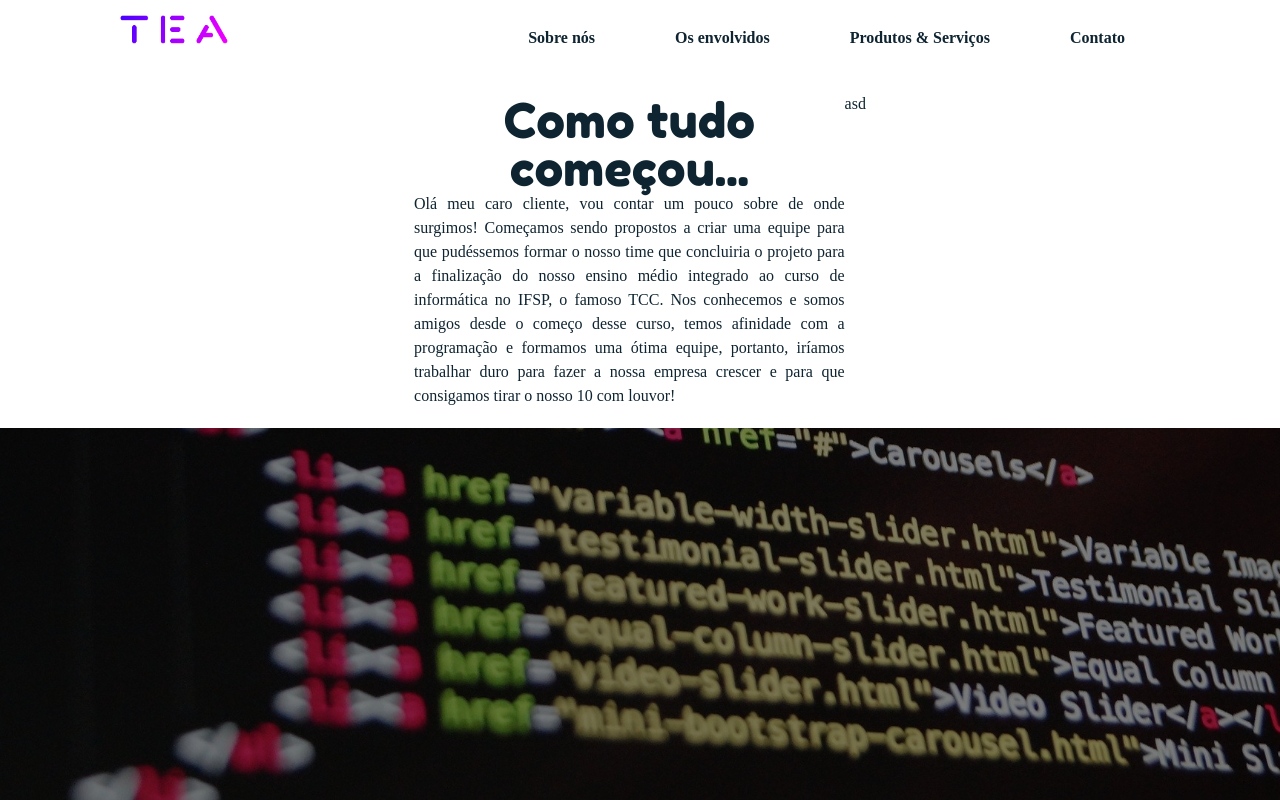
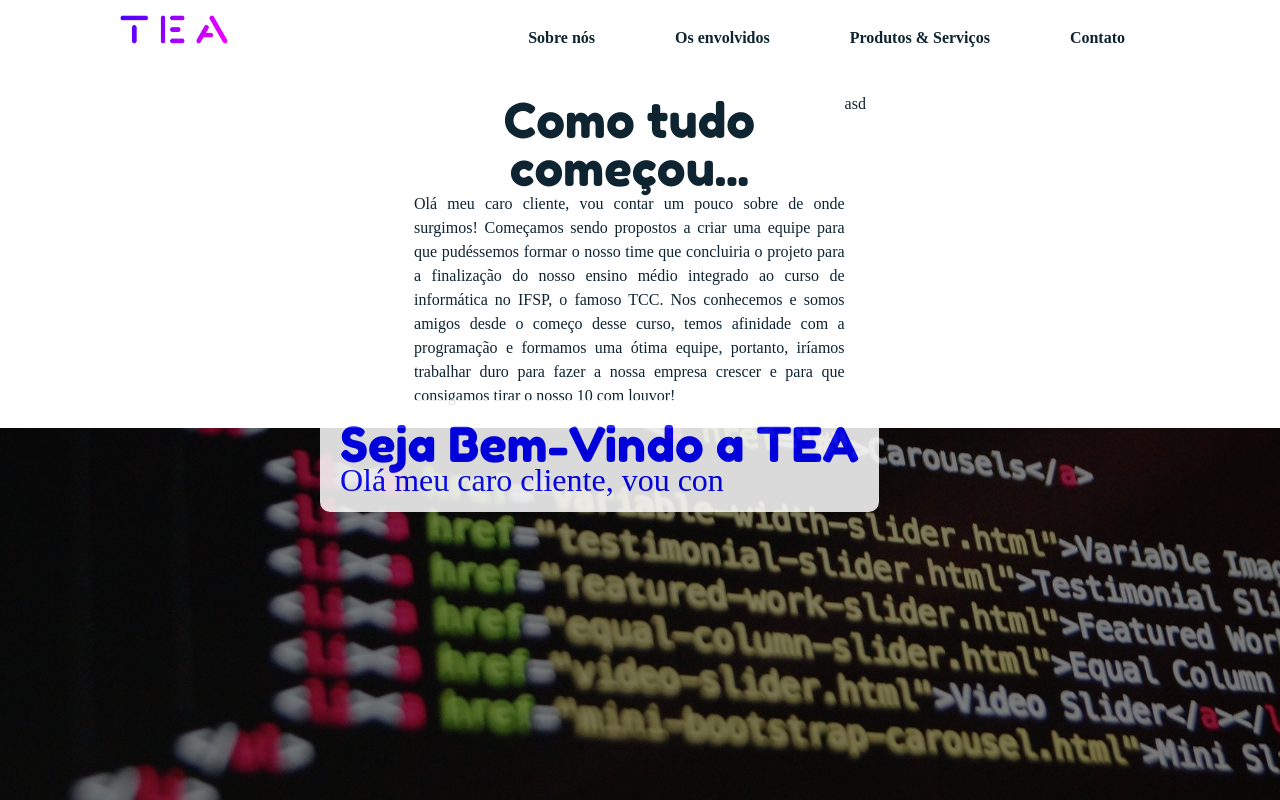
Before and after one commit to AnthonyZitoTegoshi/TEA, a PHP site: page / in a window 1280 px wide. Run offline with PHP 8.4, Linux system fonts and the light colour scheme; some libraries are stand-ins or nearby versions; some web fonts are replaced.

Commit message:
post_slide

```diff
--- a/assets/css/main.css
+++ b/assets/css/main.css
@@ -425,3 +425,15 @@ body {
     object-fit: cover;
     filter: brightness(50%);
 }
+
+.text-slide {
+    position: fixed;
+    font-size: 32px;
+    left: 25%;
+    top: 50%;
+    color: blue;
+    z-index: 2;
+    background-color: white;
+    opacity: 85%;
+
+}
--- a/assets/js/main.js
+++ b/assets/js/main.js
@@ -86,7 +86,7 @@ window.addEventListener("mouseover", dropdownToggle);
 
 //jquery activation
 
-var img_array = [
+/*var img_array = [
     'assets/img/slideImg/1.jpg',
     'assets/img/slideImg/2.jpg',
     'assets/img/slideImg/3.jpg',
@@ -104,3 +104,4 @@ setInterval(function () {
         pickup.fadeIn(2000);
     });
 }, 4000);
+*/
--- a/index.html
+++ b/index.html
@@ -71,6 +71,10 @@
             <div class="col-12-lg">
                 <div class="slideshow-board ">
                     <img src="assets/img/slideImg/1.jpg" class= "slide" id="banner" style="height: 70hv;">
+                    <div class="text-slide padding-20 radius-10">
+                        <h2 CLASS="fredoka-one font-size-xx text-center txt-id" >Seja Bem-Vindo a TEA</h2>
+                        <p class="text-justify line-md text txt-id" >Olá meu caro cliente, vou con </p>
+                    </div>
                     <!---Texto presente no slideshow: Bem-Vindo. Somos a TEA-->
                 </div>
             </div>
```
